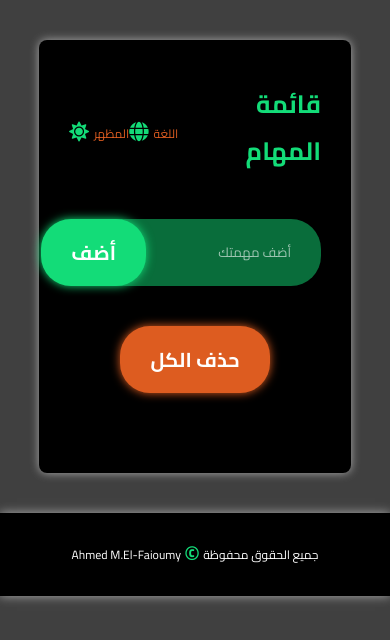
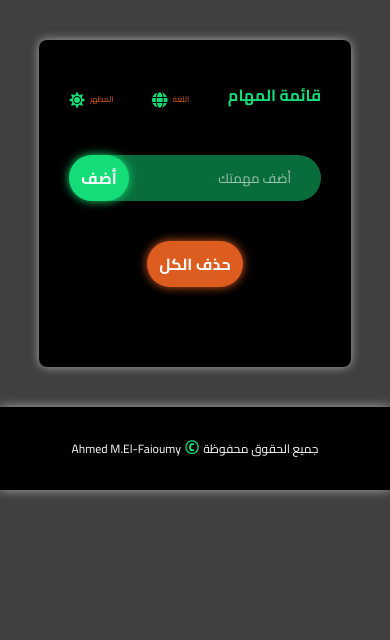
Before and after one commit to ahmedmel-faioumy2512/To-Do-List, a plain HTML site: page indexAr.html in a window 390 px wide. Drawn offline with Linux system fonts and the light colour scheme.

Commit message:
Second commit

```diff
--- a/css/style.css
+++ b/css/style.css
@@ -77,13 +77,13 @@ body {
 }
 @media (max-width: 575px){
     .todo-app h2 {
-        font-size: 20px;
+        font-size: 16px;
     }
     .todo-app i {
-        font-size: 20px;
+        font-size: 16px;
     }
     .todo-app a {
-        font-size: 10px;
+        font-size: 8px;
     }
 }
 .input-content {
@@ -123,6 +123,12 @@ body {
 .input-content button:hover {
     background-color: #042f1a;
     box-shadow: 0 0 10px var(--main-color);
+}
+@media (max-width: 575px){
+    .input-content button {
+        padding: 8px 12px;
+        font-size: 16px;
+    }
 }
 ul {
     align-items: center;
@@ -205,6 +211,12 @@ ul li span:hover {
 .delete-all button:hover {
     background-color: #833916;
 }
+@media (max-width: 575px){
+    .delete-all button {
+        padding: 8px 12px;
+        font-size: 16px;
+    }
+}
 .footer {
     padding: 8px 4px;
     background-color: var(--dark-color);
--- a/css/styleAr.css
+++ b/css/styleAr.css
@@ -77,10 +77,13 @@ body {
 }
 @media (max-width: 575px){
     .todo-app h2 {
-        font-size: 25px;
+        font-size: 16px;
     }
     .todo-app i {
-        font-size: 20px;
+        font-size: 16px;
+    }
+    .todo-app a {
+        font-size: 8px;
     }
 }
 .input-content {
@@ -121,6 +124,12 @@ body {
     background-color: #042f1a;
     box-shadow: 0 0 10px var(--main-color);
 }
+@media (max-width: 575px){
+    .input-content button {
+        padding: 8px 12px;
+        font-size: 16px;
+    }
+}
 ul {
     align-items: center;
     justify-content: center;
@@ -137,7 +146,7 @@ ul li {
 }
 @media (max-width: 575px) {
     ul li {
-        font-size: 16px;
+        font-size: 14px;
         padding-top: 18px;
     }
 }
@@ -201,6 +210,12 @@ ul li span:hover {
 .delete-all button:hover {
     background-color: #833916;
 }
+@media (max-width: 575px){
+    .delete-all button {
+        padding: 8px 12px;
+        font-size: 16px;
+    }
+}
 .footer {
     padding: 8px 4px;
     background-color: var(--dark-color);
```
